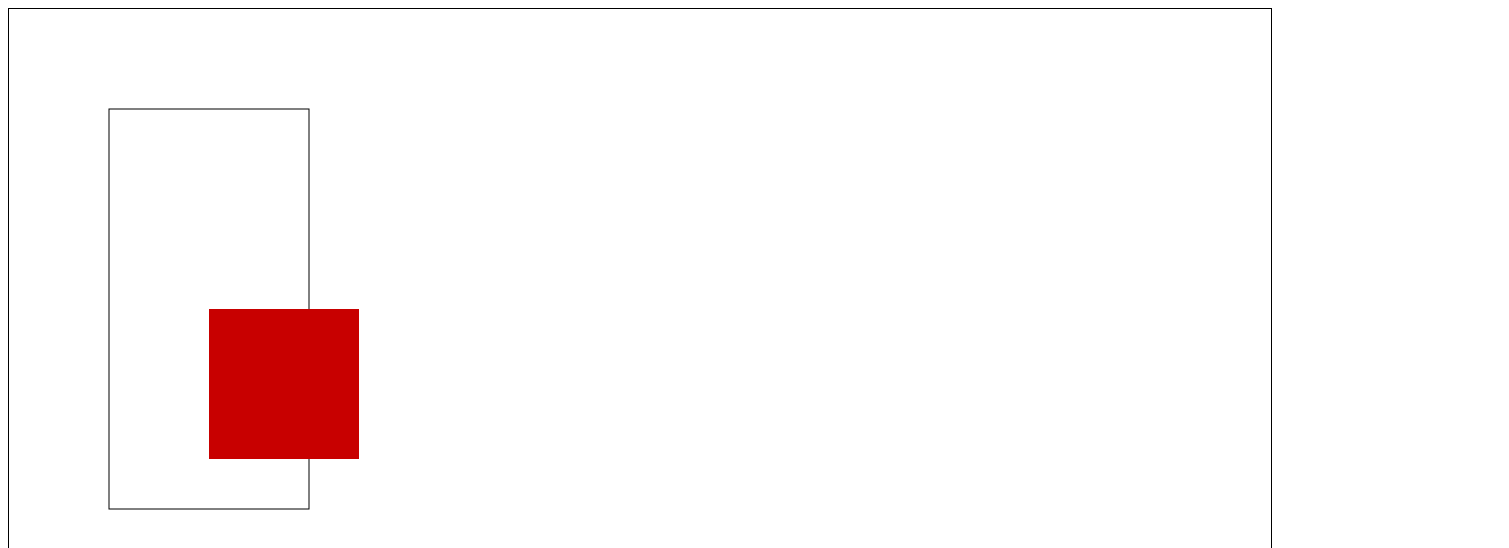
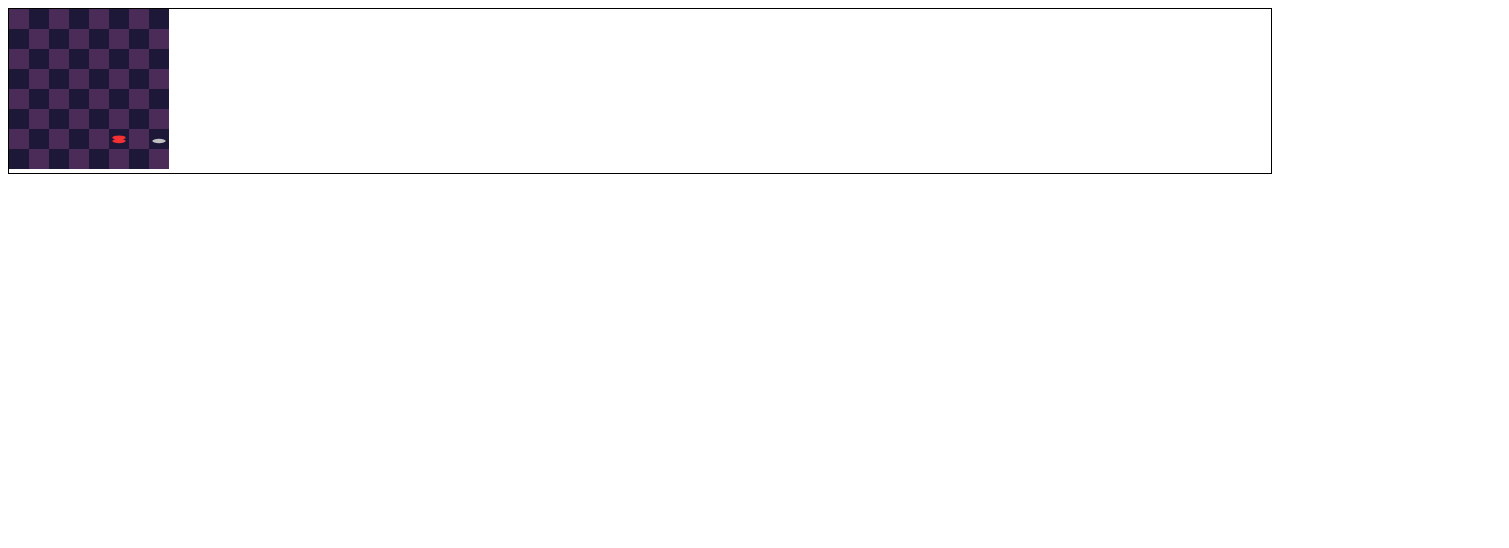
Before and after one commit to peter8472/html-drawing, a plain HTML site: page canvas.html in a window 1280 px wide. Shown: the top 548 px of the page, 1509 px wide, since content can reach past the window. Drawn offline with Linux system fonts and the light colour scheme.

Commit message:
draws all pieces now

```diff
--- a/canvas.html
+++ b/canvas.html
@@ -2,7 +2,7 @@
 <html>
   <head>
     <meta charset="utf-8">
-    <meta name="viewport" content="width=device-width,user-scalable=no,initial-scale=1">
+    <meta name="viewport" content="width=device-width,user-scalable=yes,initial-scale=1">
 
     <title>Hello Canvas</title>
 
@@ -13,12 +13,15 @@
     </style>
 
 
-    <script src="canvas.js" defer></script>
+    <script src="canvas.js" ></script>
 
   </head>
 
   <body>
-    <canvas width="1500" height="1000" id="mycanvas"></canvas>
+    <div id="canholder">
+
+    </div>
+    <!-- <canvas width="1000" height="700" id="mycanvas"></canvas> -->
 
 
   </body>
--- a/canvas.js
+++ b/canvas.js
@@ -1,5 +1,92 @@
-can = document.getElementById("mycanvas");
-ctx = can.getContext("2d");
-ctx.strokeRect(100,100,200,400);
-ctx.fillStyle= "rgb(200,0,0)";
-ctx.fillRect(200,300, 150,150);
+// can = document.getElementById("mycanvas");
+// var ctx = can.getContext("2d");
+// ctx.strokeRect(100,100,200,400);
+// ctx.fillStyle= "rgb(200,0,0)";
+// ctx.fillRect(200,300, 150,150);
+
+const BOARDLENGTH = 8;
+class Board {
+    constructor(size) {
+        this.colors = {
+            playable: "rgb(30,24,56)",
+            unplayable : "rgb(75,43,88)",
+            wpiece :"rgba(210,210,210,.9",
+            rking : "rgba(255,50,50,.95",
+
+        }
+        this.size = size;
+        this.aspect = .3333333;
+
+
+        this.boardsize = this.size * BOARDLENGTH;
+        this.can = document.createElement("canvas")
+        this.can.width = this.boardsize;
+        this.can.height = this.boardsize;
+        var tmp = document.getElementById("canholder");
+        tmp.appendChild(this.can)
+        this.ctx = this.can.getContext("2d");
+        this.ctx.strokeStyle = 'rgb(250,250,50)';
+        this.ctx.lineWidth=8
+        this.ctx.strokeRect(0,0, this.boardsize,this.boardsize);
+        for (var y = 0; y < 8; y++) {
+            for (var x = 0; x < 8; x++) {
+                if (x%2 == y%2) {
+                    this.drawsquare(x,y, this.colors.unplayable)
+                }
+                else {
+                    this.drawsquare(x,y, this.colors.playable)
+                }
+            }
+        }
+
+    }
+    drawsquare(x,y,color) {
+        this.ctx.save()
+        this.ctx.fillStyle=color;
+        this.ctx.translate(x*this.size,y*this.size)
+        this.ctx.fillRect(0,0,this.size,this.size);
+        // this.ctx.beginPath()
+        // this.ctx.fillStyle="rgb(255,255,255)"
+
+        // this.ctx.arc(this.size/2,this.size/2,1,0,Math.PI*2)
+        // this.ctx.fill()
+        this.ctx.restore()
+    }
+    drawpiece(x,y,color) {
+        this.ctx.save()
+        this.ctx.fillStyle=color;
+        this.ctx.translate(x*this.size,y*this.size)
+        this.draw_actual_piece()
+        this.ctx.restore()
+    }
+    draw_actual_piece() {
+        this.ctx.save()
+
+        this.ctx.translate(0, this.size*this.aspect*1.3)
+        this.ctx.scale(1,this.aspect)
+
+        this.ctx.beginPath();
+        this.ctx.arc(this.size/2,this.size/2,this.size/3 ,0,Math.PI*2)
+        this.ctx.fill();
+        this.ctx.restore()
+
+    }
+    drawking(x,y,color) {
+        this.ctx.save()
+        this.ctx.fillStyle=color
+        this.ctx.translate(x*this.size,y*this.size) // pick square
+        this.draw_actual_piece()
+        this.ctx.translate(0,-this.size/6)
+        this.draw_actual_piece()
+
+        this.ctx.restore()
+    }
+}
+
+window.addEventListener("load", function() {
+    sqsize = 20;
+    board = new Board(sqsize);
+    board.drawpiece(7,6,board.colors.wpiece)
+    board.drawking(5,6,board.colors.rking)
+
+})
```
